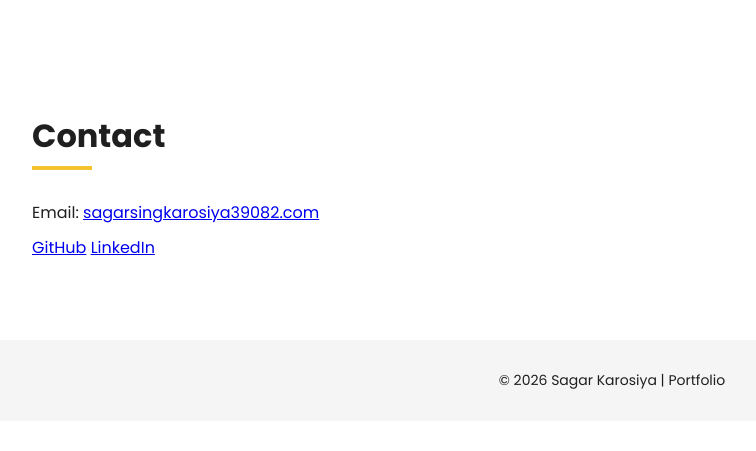
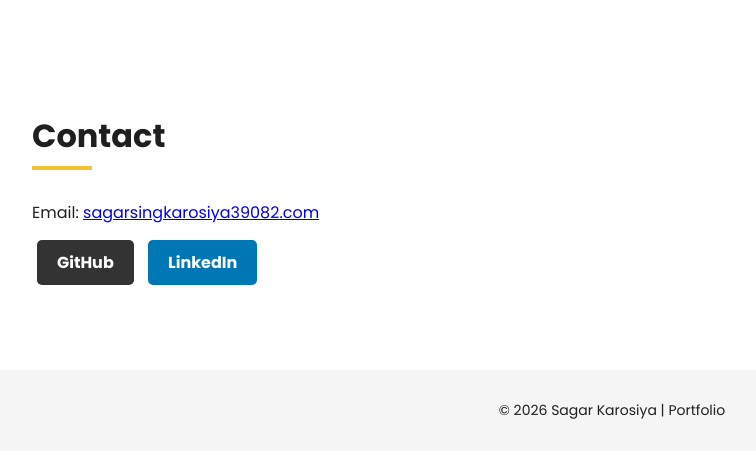
Before and after one commit to SagarKarosiya/Portfolio-Webapp, a Flask app: page / in a window 1280 px wide. Shown: the part 2740-3191 px from the top of the page, without its empty margins (28-784 px from the left). Before the commit the page ends 3129 px from the top, so only its background shows below. Run offline with Flask 3, Linux system fonts and the light colour scheme.

Commit message:
Update style.css

```diff
--- a/static/css/style.css
+++ b/static/css/style.css
@@ -171,6 +171,33 @@ section{
     margin-bottom:10px;
 }
 
+.btn {
+    display: inline-block;
+    padding: 10px 20px;
+    margin: 5px;
+    text-decoration: none;
+    border-radius: 5px;
+    font-weight: bold;
+    color: white;
+    transition: background 0.3s ease;
+}
+
+/* GitHub Specific Style */
+.github {
+    background-color: #333;
+}
+.github:hover {
+    background-color: #555;
+}
+
+/* LinkedIn Specific Style */
+.linkedin {
+    background-color: #0077b5;
+}
+.linkedin:hover {
+    background-color: #005582;
+}
+
 /* FOOTER */
 footer{
     background:var(--grey);
```
